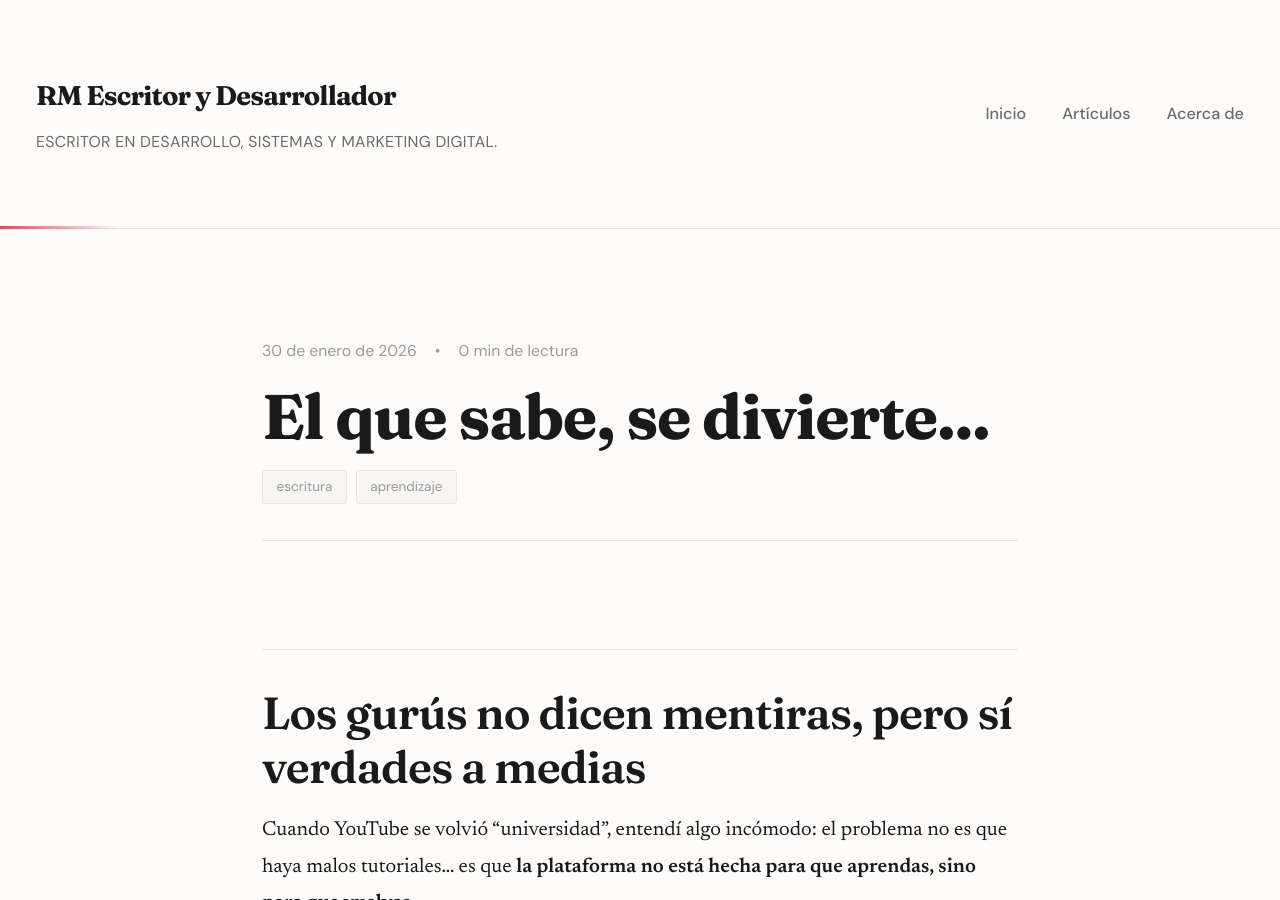
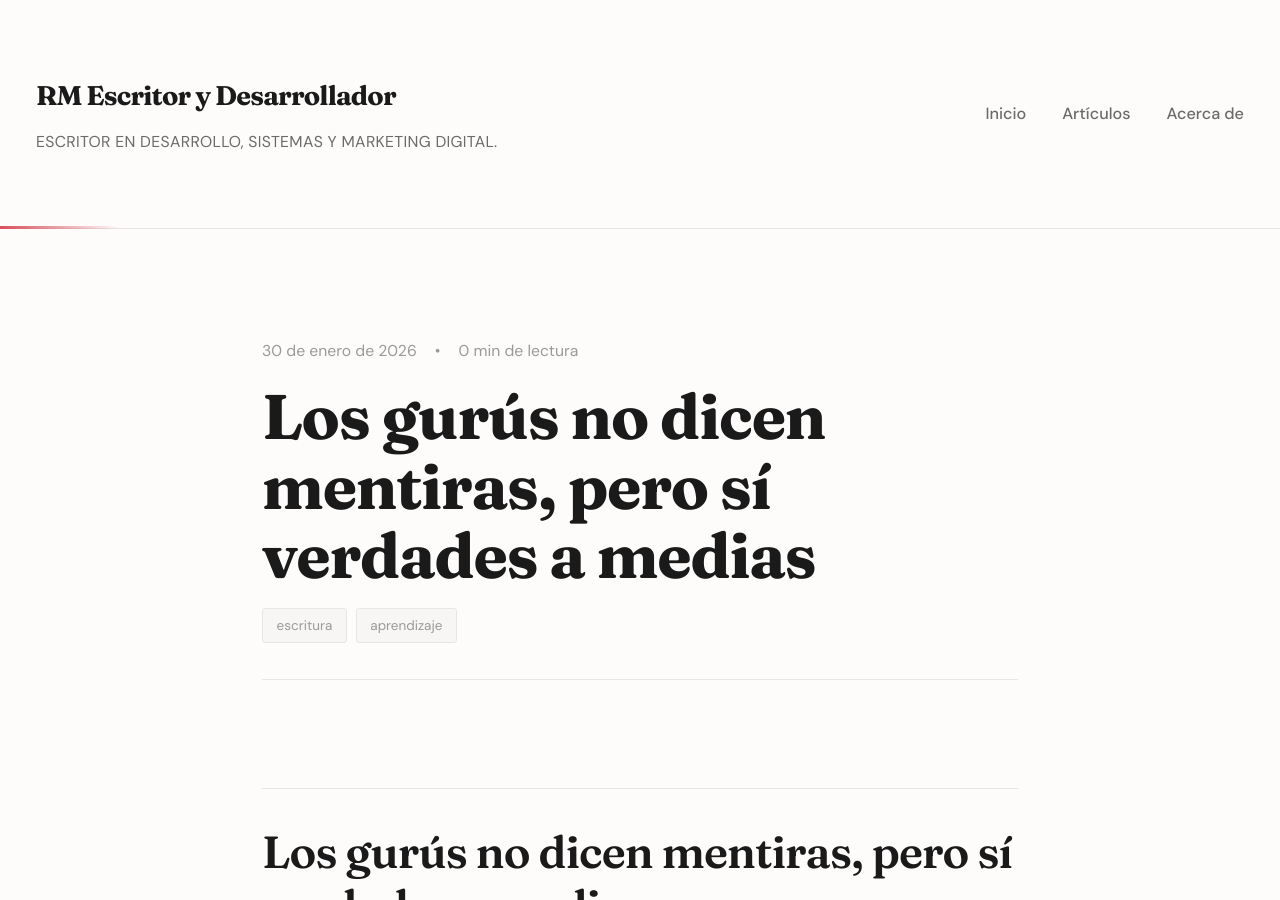
Before and after one commit to renedev0284-creator/renedev0284-creator.github.io, a Jekyll site: the page built from _posts/2026-01-30-el-que-sabe-se-divierte.md, in a window 1280 px wide and 900 px high. Built offline with Jekyll 4.4.1, drawn with Linux system fonts in a browser that asks for light colours.

Commit message:
Feat post los gurús

```diff
--- a/_posts/2026-01-30-el-que-sabe-se-divierte.md
+++ b/_posts/2026-01-30-el-que-sabe-se-divierte.md
@@ -1,6 +1,6 @@
 ---
 layout: post
-title: "El que sabe, se divierte..."
+title: "Los gurús no dicen mentiras, pero sí verdades a medias"
 date: 2026-01-30
 tags: [escritura, aprendizaje]
 ---
```
